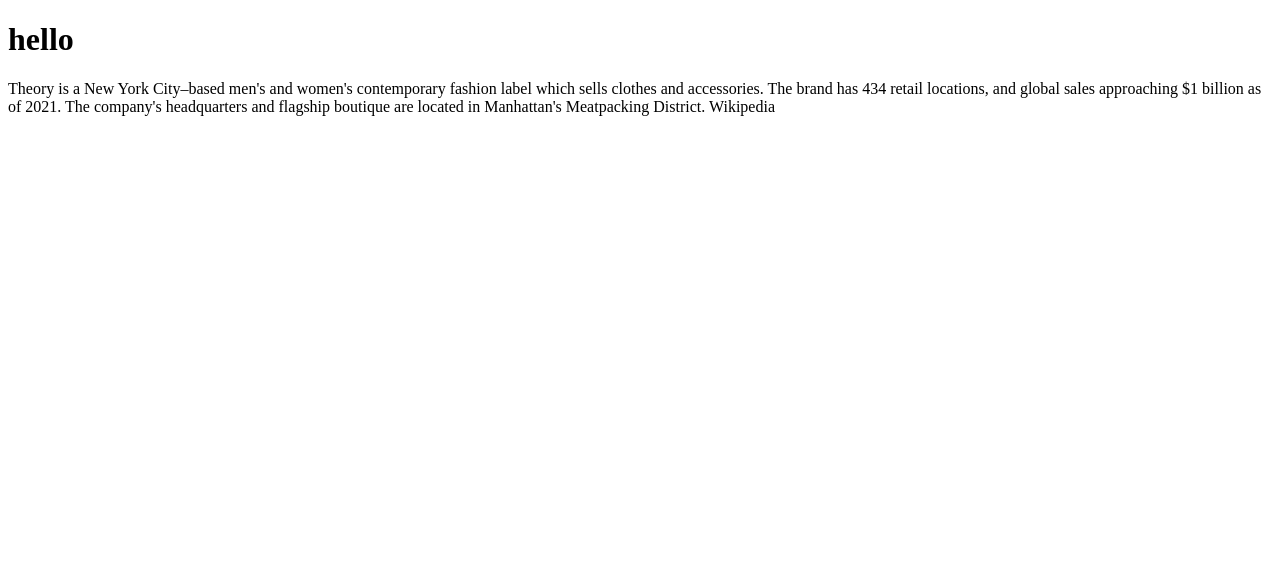
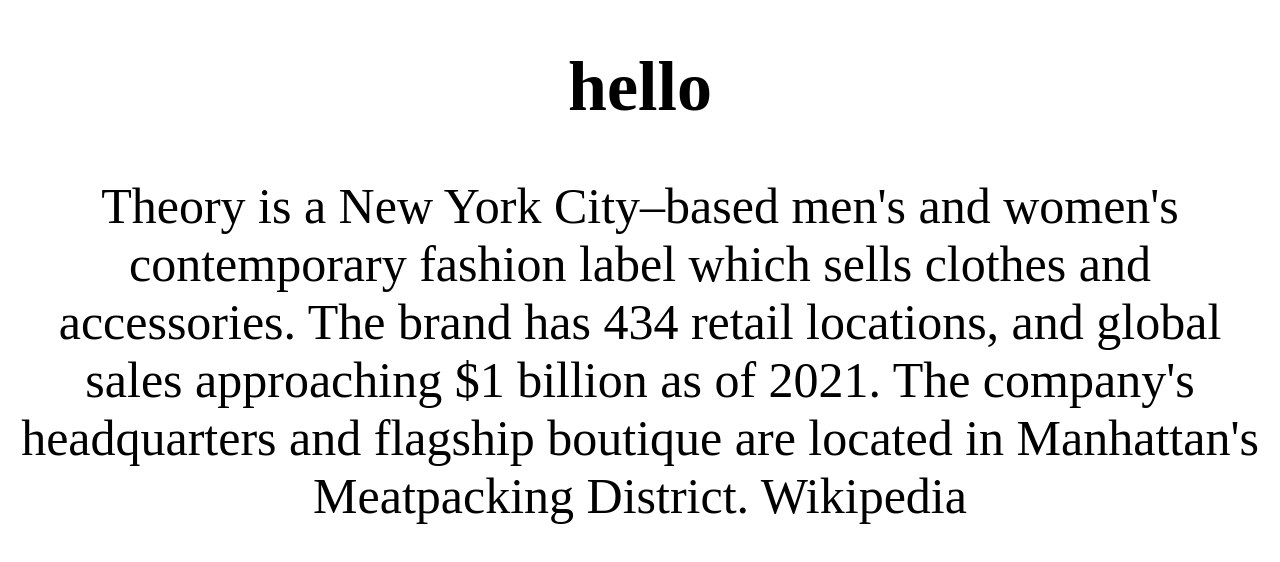
Before and after one commit to maftahuljannah/hw-23, a plain HTML site: page index.html in a window 1280 px wide. Drawn offline with Linux system fonts and the light colour scheme.

Commit message:
style.css - sub

```diff
--- a/index.html
+++ b/index.html
@@ -4,6 +4,8 @@
     <meta charset="UTF-8">
     <meta name="viewport" content="width=device-width, initial-scale=1.0">
     <title>Document</title>
+
+    <link rel="stylesheet" href="./style.css">
 </head>
 <body>
     <h1>hello</h1>
--- /dev/null
+++ b/style.css
@@ -0,0 +1,8 @@
+h1{
+    font-size: 70px;
+    text-align: center;
+}
+p{
+    font-size: 50px;
+    text-align: center;
+}
```
